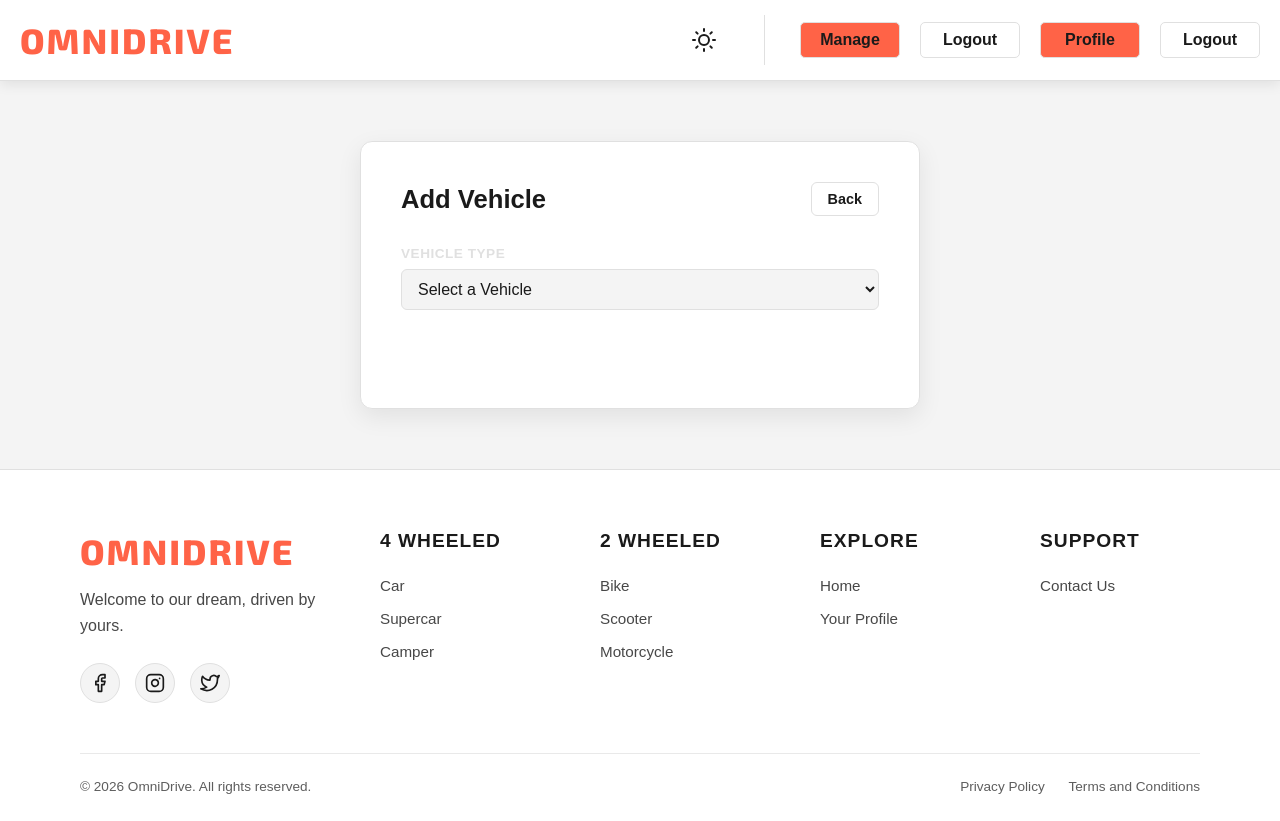
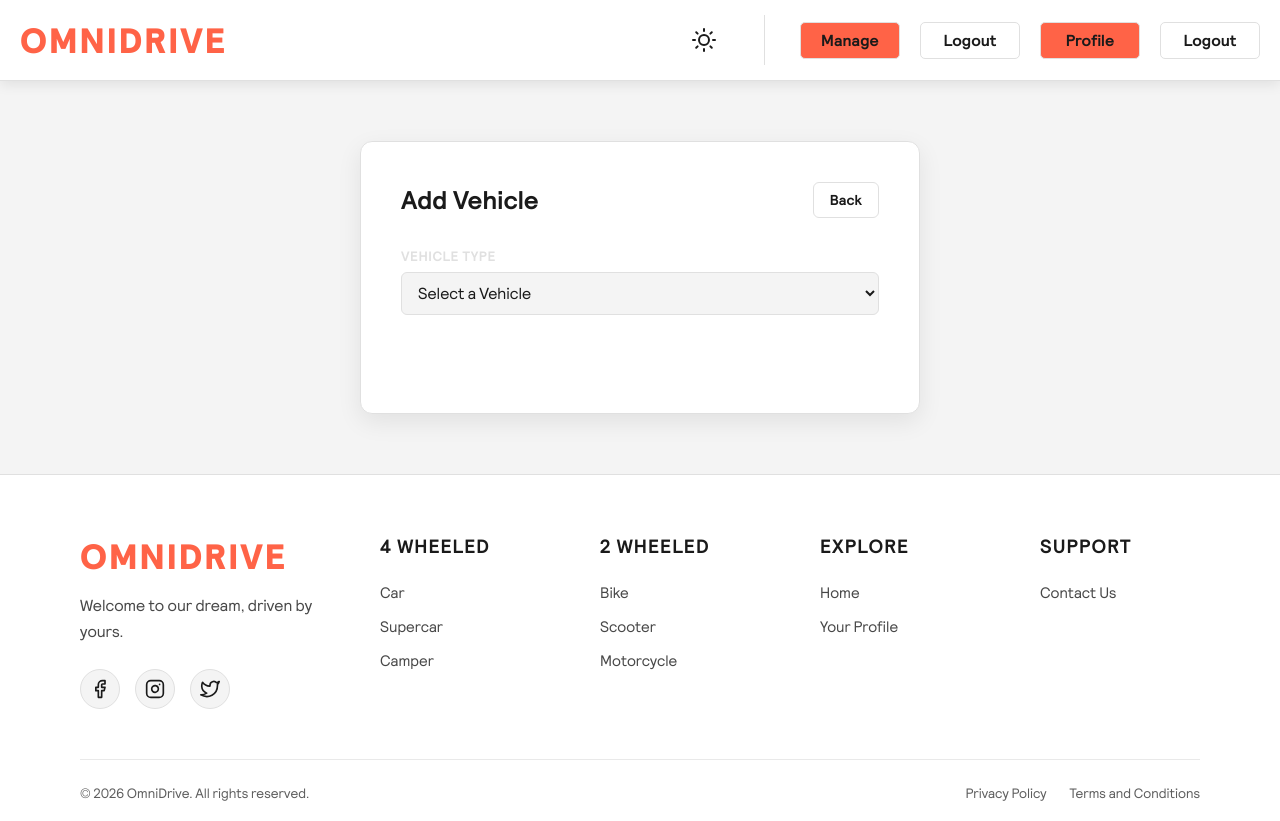
Before and after one commit to aleeessio/progetto-esame-web, a Flask app: page /add_vehicle in a window 1280 px wide. Before the commit the page ends 794 px from the top, so only its background shows below. Run offline with Flask 3, Linux system fonts and the light colour scheme; a user stored in the database is signed in.

Commit message:
New font for all pages

```diff
--- a/idee.txt
+++ b/idee.txt
@@ -244,7 +244,7 @@ AGGIORNAMENTO 1 (2-04-2026):
             - VEHICLE.html (OPZIONALE: tasto "mi piace" per salvare veicolo)
     #FATTO# - VEHICLE.html (OPZIONALE: tasto back to VEHICLE_LIST.html se si è admin)
 
-            - sistemare FONT per tutto il sito
+    #FATTO# - sistemare FONT per tutto il sito
             - RESPONSIVE
 
             - Popolare il sito con utenti e veicoli
--- a/static/css/footer.css
+++ b/static/css/footer.css
@@ -3,7 +3,7 @@ footer {
     background-color: var(--background-footer);
     color: var(--font-color);
     padding: 60px 80px 20px;
-    font-family: Arial, sans-serif;
+    font-family: 'OmniSans', sans-serif;
     transition: background-color 1s ease, color 1s ease;
     border-top: 1px solid var(--border-color);
     margin-top: auto;
--- a/static/css/style.css
+++ b/static/css/style.css
@@ -1,9 +1,49 @@
 /*------- RESET -------*/
+@font-face {
+  font-family: 'OmniSans';
+  src: url('../fonts/OmniSans-Regular.woff2') format('woff2'),
+       url('../fonts/OmniSans-Regular.woff') format('woff');
+  font-weight: normal;
+  font-style: normal;
+}
+
+@font-face {
+  font-family: 'OmniSans';
+  src: url('../fonts/OmniSans-Bold.woff2') format('woff2'),
+       url('../fonts/OmniSans-Bold.woff') format('woff');
+  font-weight: bold;
+  font-style: normal;
+}
+
+@font-face {
+  font-family: 'OmniSans';
+  src: url('../fonts/OmniSans-Black.woff2') format('woff2'),
+       url('../fonts/OmniSans-Black.woff') format('woff');
+  font-weight: 900;
+  font-style: normal;
+}
+
+@font-face {
+  font-family: 'OmniSerif';
+  src: url('../fonts/OmniSerif-Light.woff2') format('woff2'),
+       url('../fonts/OmniSerif-Light.woff') format('woff');
+  font-weight: 300;
+  font-style: normal;
+}
+
+@font-face {
+  font-family: 'OmniSerif';
+  src: url('../fonts/OmniSerif-Regular.woff2') format('woff2'),
+       url('../fonts/OmniSerif-Regular.woff') format('woff');
+  font-weight: normal;
+  font-style: normal;
+}
+
 * {
   margin: 0;
   padding: 0;
   box-sizing: border-box;
-  font-family: Arial, sans-serif;
+  font-family: 'OmniSans', Arial, sans-serif;
 }
 
 .main-content {
@@ -49,6 +89,7 @@ body {
   margin: 0;
   overflow-y: scroll;
   overflow-x: hidden;
+  font-family: 'OmniSans', sans-serif;
 }
 
 a {
@@ -69,9 +110,9 @@ form {
 
 /*-------LOGO-------*/
 .logo {
-  font-family: 'Exo 2', 'Arial', sans-serif;
+  font-family: 'OmniSans', Arial, sans-serif;
   text-transform: uppercase;
-  font-weight: 800;
+  font-weight: 900; /* OmniSans-Black */
   letter-spacing: 2px;
   font-size: 2.2rem;
   color: var(--logo-color);
@@ -110,6 +151,7 @@ form {
   letter-spacing: 2px;
   opacity: 1;
   transform: scale(1);
+  font-family: 'OmniSans', sans-serif;
 }
 
 .page-overlay.is-revealed {
--- a/static/css/vehicle.css
+++ b/static/css/vehicle.css
@@ -117,7 +117,7 @@
 .vehicle-title {
     font-size: 2.5rem;
     margin-bottom: 10px;
-    font-family: 'Exo 2', sans-serif;
+    font-family: 'OmniSans', sans-serif;
     font-weight: 800;
     color: var(--font-color);
 }
```
Also changed, not shown: static/fonts/OmniSans-Black.woff (added), static/fonts/OmniSans-Black.woff2 (added), static/fonts/OmniSans-Bold.woff (added), static/fonts/OmniSans-Bold.woff2 (added), static/fonts/OmniSans-Regular.woff (added), static/fonts/OmniSans-Regular.woff2 (added), static/fonts/OmniSerif-Light.woff (added), static/fonts/OmniSerif-Light.woff2 (added), static/fonts/OmniSerif-Regular.woff (added), static/fonts/OmniSerif-Regular.woff2 (added).
